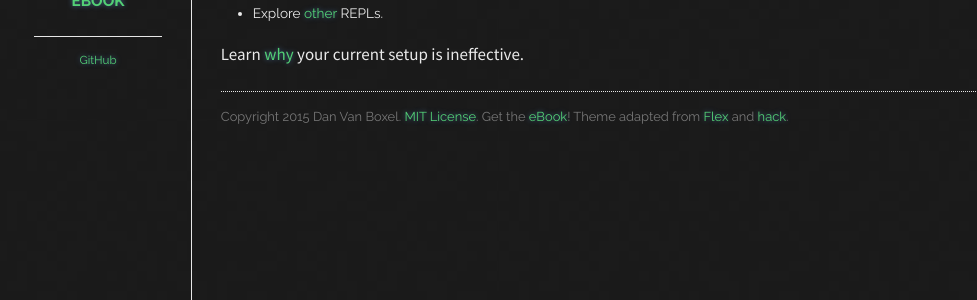
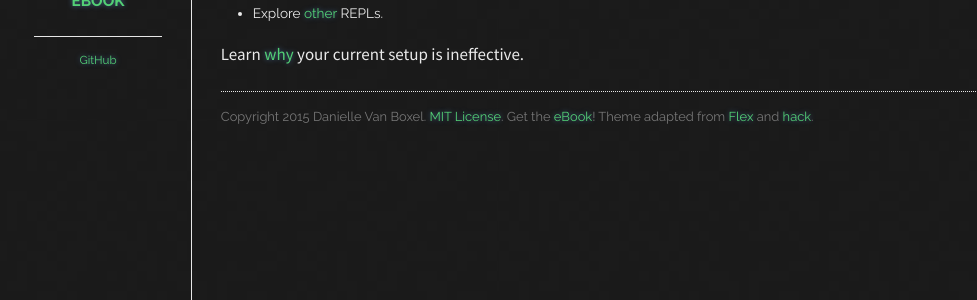
Before and after one commit to dvbuntu/compute, a Jekyll site: the page built from index.html, in a window 1280 px wide. Shown: the part 412-712 px from the top of the page, without its empty margins (34-1011 px from the left). Built offline with Jekyll 4.4.1, drawn with Linux system fonts in a browser that asks for light colours; Markdown is read by kramdown in place of the engine named in the settings.

Commit message:
Update post.html

```diff
--- a/_includes/post.html
+++ b/_includes/post.html
@@ -17,7 +17,7 @@
   </div>
   <div class="colophon">
     <p>
-    Copyright 2015 Dan Van Boxel.  <a href="{{ site.baseurl }}/LICENSE.md">MIT License</a>.  Get the <a href="https://drive.google.com/open?id=0B0zbVEese408V05LOUxMamNQN0k">eBook</a>!  Theme adapted from <a href="https://github.com/the-development/flex">Flex</a> and <a href="https://github.com/graphitefriction/github-pages-hack-theme">hack</a>.
+    Copyright 2015 Danielle Van Boxel.  <a href="{{ site.baseurl }}/LICENSE.md">MIT License</a>.  Get the <a href="https://drive.google.com/open?id=0B0zbVEese408V05LOUxMamNQN0k">eBook</a>!  Theme adapted from <a href="https://github.com/the-development/flex">Flex</a> and <a href="https://github.com/graphitefriction/github-pages-hack-theme">hack</a>.
     <!-- <span id="social">Find me on <a href="">Twitter</a>!</span> -->
     </p>
   </div>
```
